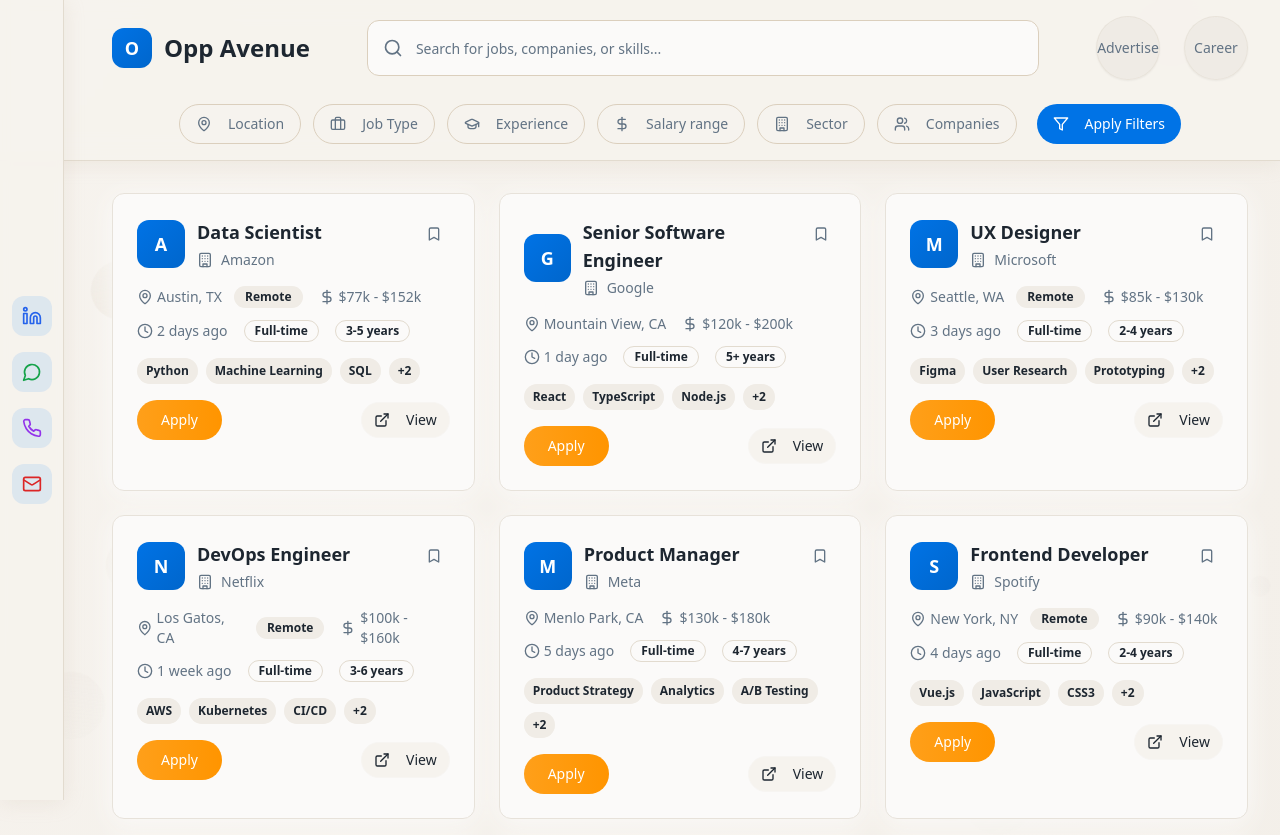
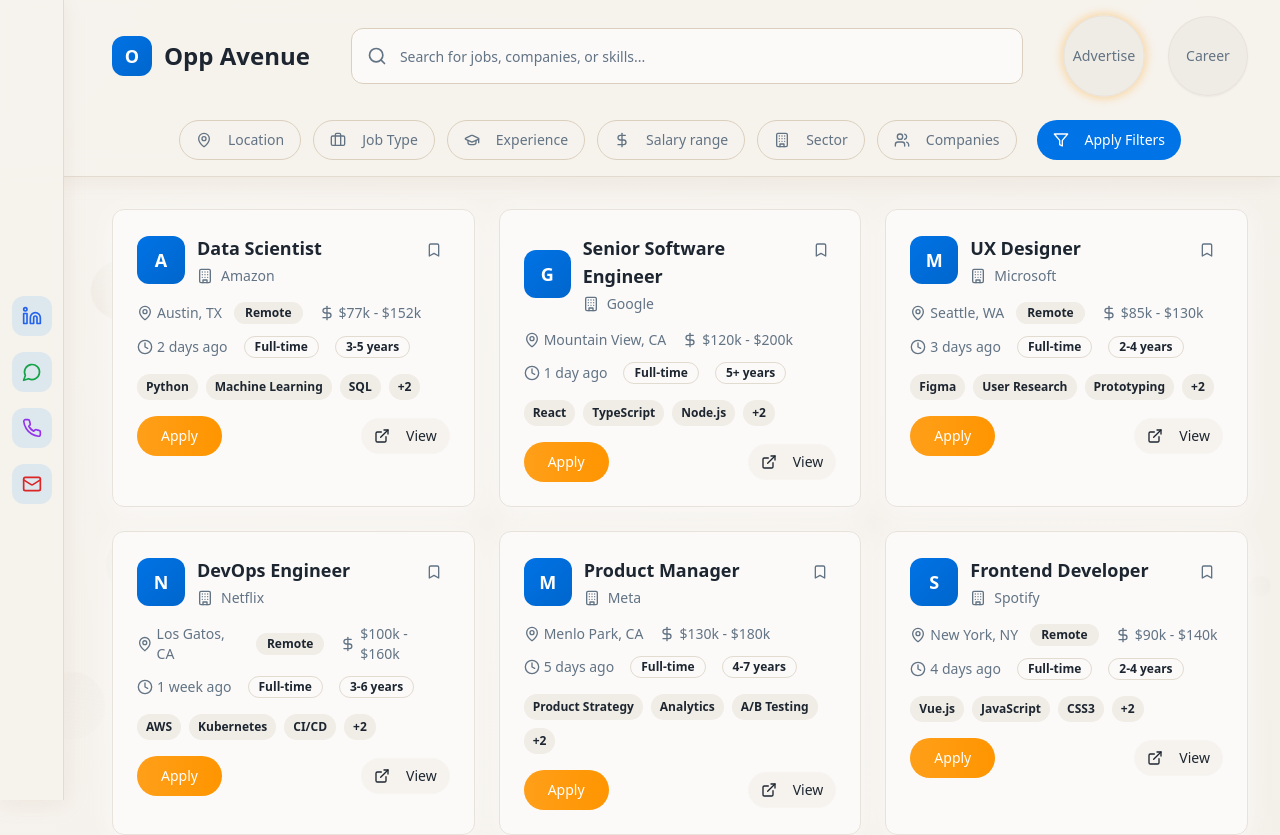
Before and after one commit to vivek-ranjan21639/opp-avenue-jobs, a React (Vite) app: page / in a window 1280 px wide. Shown: the top 835 px of the page. Built offline with nearby package versions, Linux system fonts and the light colour scheme.

Commit message:
Refine menu size and animation
Increase the circle size of the menu buttons slightly. Add animation to the "Advertise" menu button only.

```diff
--- a/src/components/Header.tsx
+++ b/src/components/Header.tsx
@@ -51,7 +51,7 @@ const Header: React.FC<HeaderProps> = ({ onAdvertiseClick, onCareerClick }) => {
           <div className="flex items-center gap-6 flex-shrink-0">
             <button
               onClick={onAdvertiseClick}
-              className="circular-menu"
+              className="circular-menu advertise-pulse"
             >
               Advertise
             </button>
--- a/src/index.css
+++ b/src/index.css
@@ -187,13 +187,28 @@
 
   /* Circular menu button */
   .circular-menu {
-    @apply relative w-16 h-16 rounded-full flex items-center justify-center;
+    @apply relative w-20 h-20 rounded-full flex items-center justify-center;
     @apply bg-muted/60 hover:bg-muted;
     @apply text-muted-foreground hover:text-foreground font-medium text-sm;
     @apply border border-border/50 hover:border-border;
     @apply shadow-sm hover:shadow-md transition-all duration-300;
     @apply hover:scale-105;
     cursor: pointer;
+  }
+
+  /* Advertise button animation */
+  .advertise-pulse {
+    animation: advertise-glow 2s ease-in-out infinite;
+  }
+
+  @keyframes advertise-glow {
+    0%, 100% {
+      box-shadow: 0 0 5px hsl(var(--accent) / 0.3);
+    }
+    50% {
+      box-shadow: 0 0 20px hsl(var(--accent) / 0.6), 0 0 30px hsl(var(--accent) / 0.4);
+      transform: scale(1.05);
+    }
   }
 
   /* Job card animations */
```
